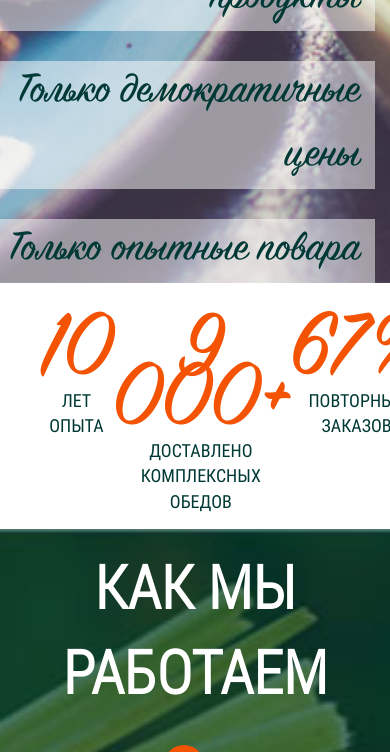
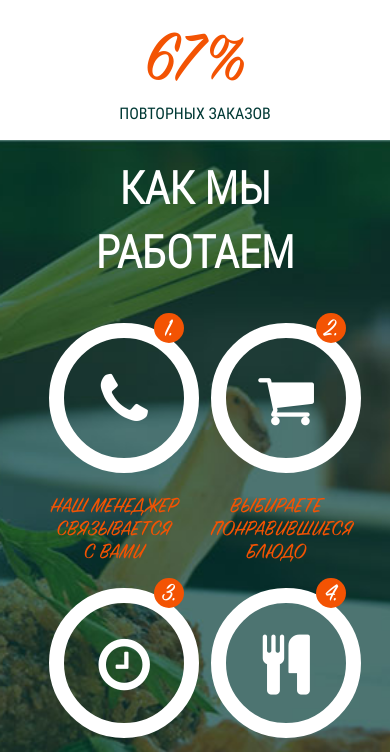
Before and after one commit to yaroslavzn/Mos-Appetit, a website: page app/index.html in a window 390 px wide. Shown: the part 793-1545 px from the top of the page. Drawn offline with Linux system fonts and the light colour scheme.

Commit message:
making adaptive design

```diff
--- a/app/index.html
+++ b/app/index.html
@@ -23,6 +23,11 @@
 							<li class="nav__item"><a href="tel:380967185747" class="nav__link nav__link--tel">+38-(096)-718-57-47</a></li>
 							<li class="nav__item"><a href="#" class="nav__link btn">Обратный звонок</a></li>
 	  				</ul>
+						<div class="burger">
+							<span class="burger__line burger__line--first"></span>
+							<span class="burger__line burger__line--second"></span>
+							<span class="burger__line burger__line--third"></span>
+						</div>
 					</div>
   			</div>
   		</nav>
@@ -31,9 +36,9 @@
 					<b class="header-title">Доставка комплексных обедов в офис</b>
 					<span class="price">от 150 руб/порция*</span>
 					<ul class="header__desc-list">
-						<li class="header__desc__item">Только качественные продукты</li>
-						<li class="header__desc__item">Только демократичные цены</li>
-						<li class="header__desc__item">Только опытные повара</li>
+						<li class="header__desc-item">Только качественные продукты</li>
+						<li class="header__desc-item">Только демократичные цены</li>
+						<li class="header__desc-item">Только опытные повара</li>
 					</ul>
 				</div>
 			</div>
@@ -63,32 +68,36 @@
 				</h2>
 				<ul class="process__list">
 					<li class="process__item">
-						<div class="process__elipse process__elipse--one">
+						<div class="process__elipse">
 							<i class="fa fa-phone" aria-hidden="true"></i>
+							<span class="process__item-num">1.</span>
 						</div>
 						<p class="process__desc">
 							Наш менеджер связывается с вами
 						</p>
 					</li>
 					<li class="process__item">
-						<div class="process__elipse process__elipse--two">
+						<div class="process__elipse">
 							<i class="fa fa-shopping-cart" aria-hidden="true"></i>
+							<span class="process__item-num">2.</span>
 						</div>
 						<p class="process__desc">
 							Выбираете понравившиеся блюдо
 						</p>
 					</li>
 					<li class="process__item">
-						<div class="process__elipse process__elipse--three">
+						<div class="process__elipse">
 							<i class="fa fa-clock-o" aria-hidden="true"></i>
+							<span class="process__item-num">3.</span>
 						</div>
 						<p class="process__desc">
 							Указываете время и место доставки
 						</p>
 					</li>
 					<li class="process__item">
-						<div class="process__elipse process__elipse--four">
+						<div class="process__elipse">
 							<i class="fa fa-cutlery" aria-hidden="true"></i>
+							<span class="process__item-num">4.</span>
 						</div>
 						<p class="process__desc">
 							Получаете вовремя свой заказ
--- a/app/js/common.js
+++ b/app/js/common.js
@@ -1,5 +1,5 @@
 $(document).ready(function(){
-
+// Tabs
   $('.cook__link').on('click', function(e){
 
     e.preventDefault();
@@ -18,4 +18,13 @@ $(document).ready(function(){
       .removeClass('cook__item--active');
   });
 
+// Slide Menu
+
+  var menuBtn = $('.burger');
+  var menu = $('.nav__list');
+
+  menuBtn.on('click', function() {
+    menu.toggleClass('nav__list--active');
+    menuBtn.toggleClass('burger--active');
+  });
 });
--- a/app/sass/_sections/header.scss
+++ b/app/sass/_sections/header.scss
@@ -65,6 +65,24 @@
   }
 }
 
+.burger {
+  cursor: pointer;
+  display: none;
+}
+
+
+.burger__line {
+  display: block;
+  width: 30px;
+  height: 3px;
+  margin-bottom: 4px;
+  background-color: $orange;
+  position: relative;
+  &:last-child {
+    margin-bottom: 0;
+  }
+}
+
 .header-content {
   text-align: right;
 }
@@ -90,7 +108,7 @@
   margin-bottom: 30px;
 }
 
-.header__desc__item {
+.header__desc-item {
   @include CopyrightHouse();
   font-size: 45px;
   color: $green;
@@ -115,7 +133,7 @@
 .statistic__item-num {
   @include CopyrightHouse();
   font-size: 100px;
-  line-height: 50px;
+  line-height: 100px;
   margin-bottom: 10px;
   color: $orange;
   display: block;
--- a/app/sass/_sections/process.scss
+++ b/app/sass/_sections/process.scss
@@ -29,6 +29,13 @@
       }
     }
   }
+  &:first-child {
+    .process__elipse {
+      &::before {
+        display: none;
+      }
+    }
+  }
 }
 
 .process__elipse {
@@ -44,25 +51,19 @@
   &::before {
     display: block;
     content: '';
-    height: 40px;
-    width: 40px;
-    background-color: $orange;
-    border-radius: 50%;
-    @include CopyrightHouse();
-    font-size: 36px;
-    line-height: 46px;
-    color: $white;
-    text-align: center;
+    height: 20px;
+    width: 70px;
+    background-color: $white;
     position: absolute;
-    right: 0;
-    top: 0;
-    margin-top: -30px;
+    right: 100%;
+    top: 50%;
+    transform: translateY(-50%);
   }
   &::after {
     display: block;
     content: '';
     height: 20px;
-    width: 115px;
+    width: 70px;
     background-color: $white;
     position: absolute;
     left: 100%;
@@ -71,28 +72,21 @@
   }
 }
 
-.process__elipse--one {
-  &::before {
-    content: '1.'
-  }
-}
-
-.process__elipse--two {
-  &::before {
-    content: '2.'
-  }
-}
-
-.process__elipse--three {
-  &::before {
-    content: '3.'
-  }
-}
-
-.process__elipse--four {
-  &::before {
-    content: '4.'
-  }
+.process__item-num {
+  display: block;
+  height: 40px;
+  width: 40px;
+  background-color: $orange;
+  border-radius: 50%;
+  @include CopyrightHouse();
+  font-size: 36px;
+  line-height: 46px;
+  color: $white;
+  text-align: center;
+  position: absolute;
+  right: 0;
+  top: 0;
+  margin-top: -30px;
 }
 
 .process__desc {
@@ -109,7 +103,9 @@
   margin: 0 auto;
   vertical-align: middle;
   font-size: 0;
+  text-align: center;
 }
+
 
 .process__form-input {
   background-color: transparent;
@@ -147,15 +143,8 @@
 .process__form-input {
   width: 100%;
   border: none;
+  overflow: hidden;
   border-radius: 10px;
-}
-
-.process__form-input[type=text] {
-
-}
-
-.process__form-input[type=tel] {
-
 }
 
 .btn-wrap {
```
Also changed, not shown: app/css/main.css.
